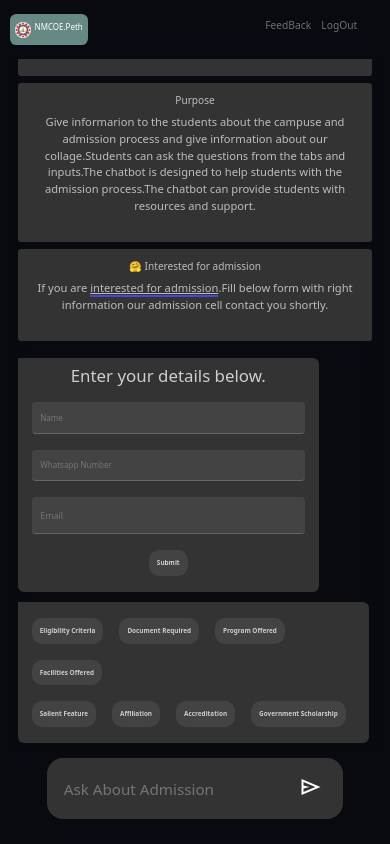
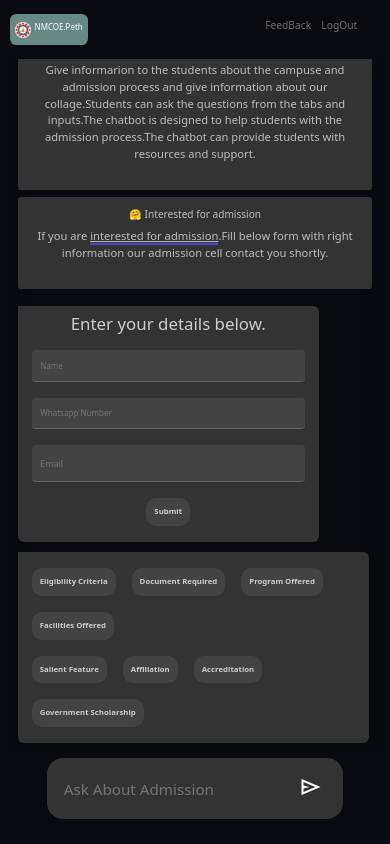
Before and after one commit to Siddh4194/NMCOE-AI-Agent, a React (Create React App) app in the folder client/: page / in a window 390 px wide. Built offline with nearby package versions, Linux system fonts and the light colour scheme.

Commit message:
Update chatbot.css

```diff
--- a/client/src/components/css/chatbot.css
+++ b/client/src/components/css/chatbot.css
@@ -826,7 +826,6 @@ text-align: center;
       font-size: clamp(.8em,1vw,1em);
       border-radius: .3em;
     }
-
     .catagory button:hover{
       background-color: var(--user-color);
     }
@@ -921,5 +920,17 @@ text-align: center;
   border-radius: .25rem;
   transition: 1s;
 }
+  .buttons  button{
+  padding: .5rem;
+  border-radius: 10px;
+  border: none;
+  margin: .5rem;
+  background-color: var(--input-background);
+  height: 6vh;
+  font-size: clamp(.5em,2vw,3em);
+  color: var(--botton-text);
+  height: max-content;
+  width: max-content;
+}
 
 }
```
